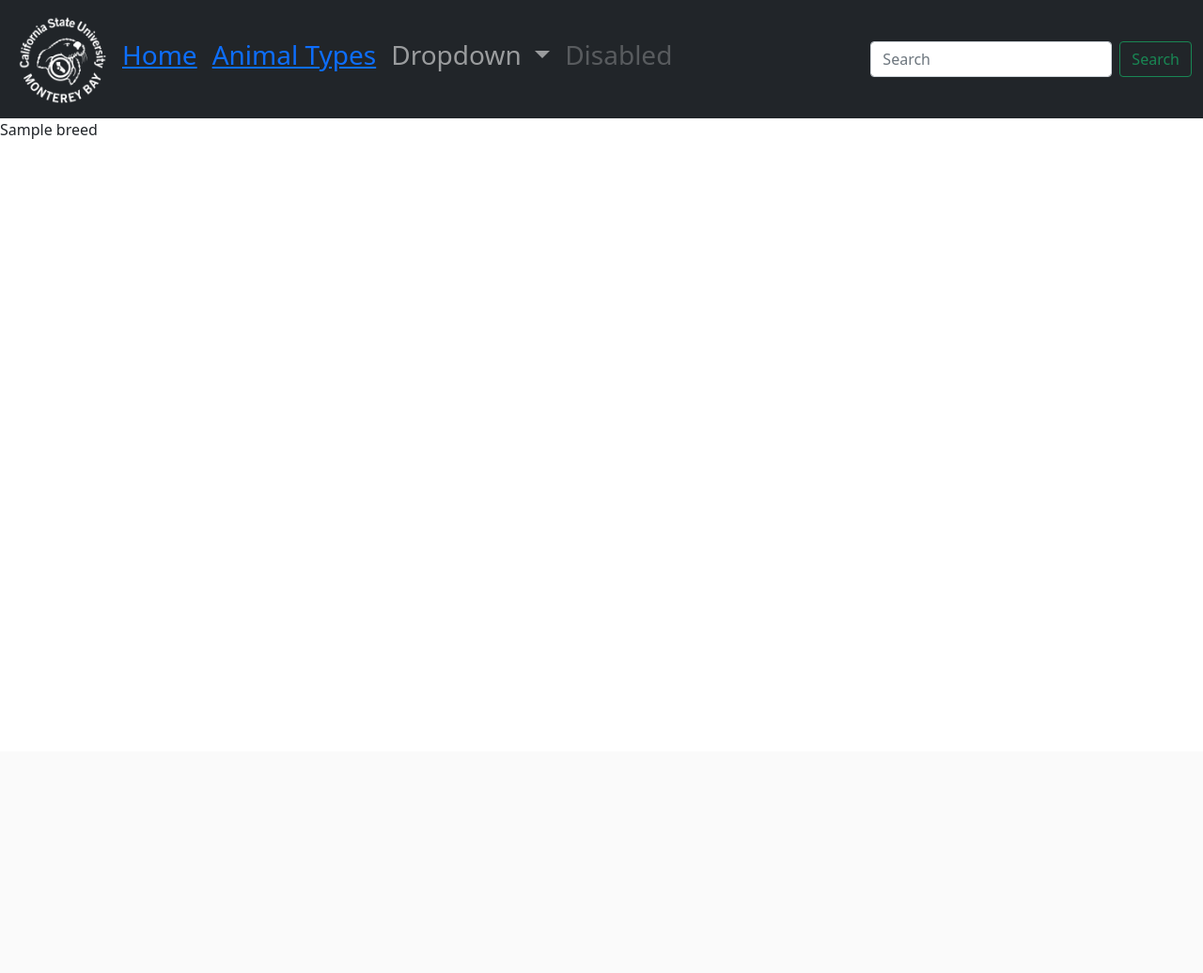
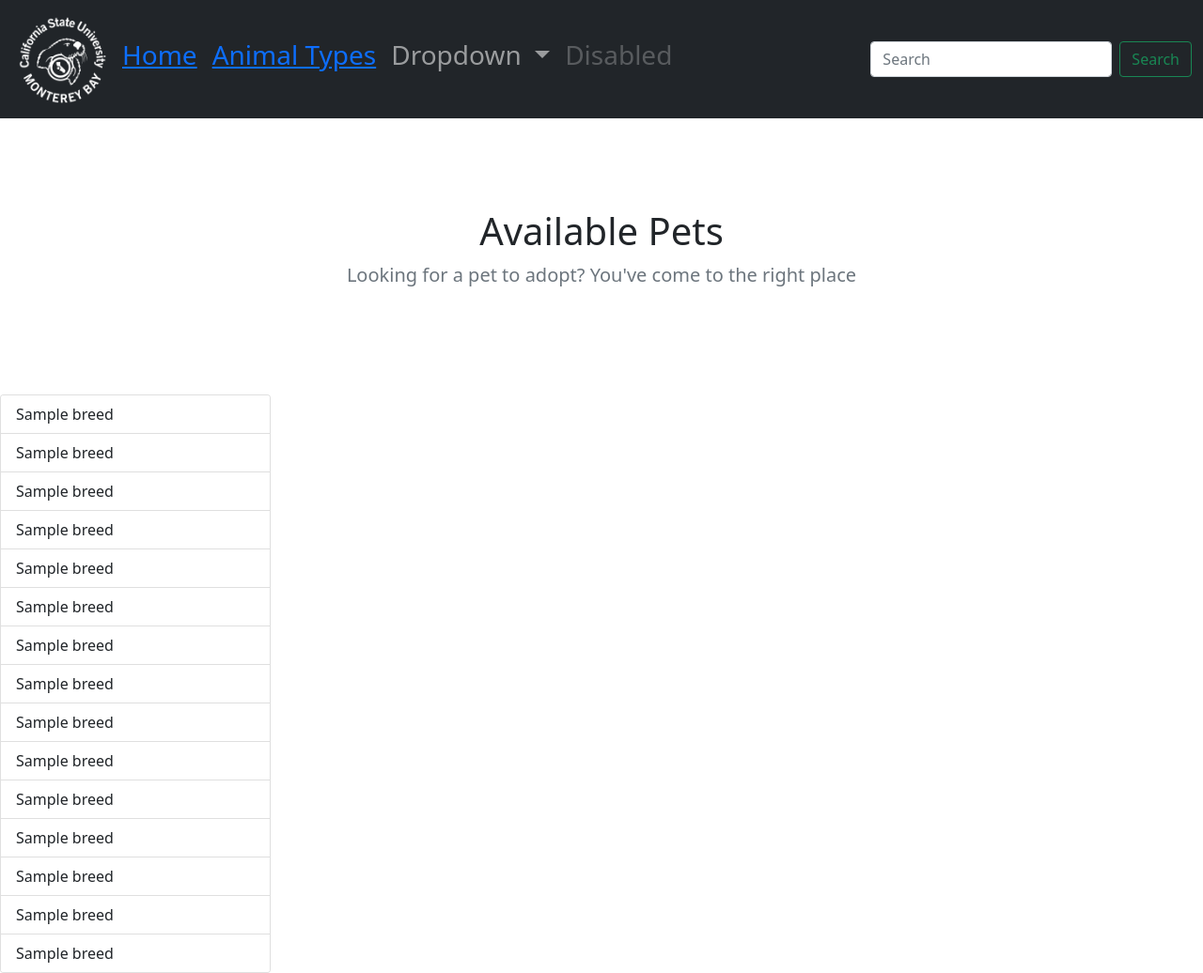
Before and after one commit to BreAmazinn/CST205_Project, a Flask app: template templates/animalBreed.html in a window 1280 px wide. Shown: the whole page at 94% size. Before the commit the page ends 148 px from the top, so only its background shows below. Run offline with Flask 2, Linux system fonts and the light colour scheme; the template is opened without the code that fills it: most values are stand-ins (such as "Sample title", 1, 10 or a date in 2020); parts of the project's set-up code (start-up, migrations or seed data) failed here and were passed over; some libraries are stand-ins or nearby versions.

Commit message:
for loops and conditional statements

```diff
--- a/main.py
+++ b/main.py
@@ -64,7 +64,7 @@ def breedPage(variable):
     breedResponse = requests.get(breed_url, headers=header)
     r3 = breedResponse.json()
 
-    return render_template('animalBreed.html', breed = r3)
+    return render_template('animalBreed.html', type = variable, breed = r3, animals = r1)
 
 # ------ Necessary for the application to open once you run the python file ------
 if __name__ == "__main__":
--- a/static/styles.css
+++ b/static/styles.css
@@ -7,7 +7,8 @@
     height: auto;
     width: auto;
 }
-#middle {
-    margin-right: 500px;
+#midcard {
 
+    text-align: center;
+    position: relative;
 }
--- a/templates/animalBreed.html
+++ b/templates/animalBreed.html
@@ -52,7 +52,44 @@
       </nav>
 <!----------------------------------------------------------- Main Interface ----------------------------------------------------------->
 <main>
-    {{breed}}
+
+    <section class="py-5 text-center container">
+        <div class="row py-lg-5">
+          <div class="col-lg-6 col-md-8 mx-auto">
+            <h1 class="fw-light">Available Pets</h1>
+            <p class="lead text-muted">Looking for a pet to adopt? You've come to the right place</p>
+
+          </div>
+        </div>
+      </section>
+
+    <div class="card" style="width: 18rem;">
+        <ul class="list-group list-group-flush">
+
+            {% for i in range(15) %}
+            <li class="list-group-item">{{breed['breeds'][i]['name']}}</li>
+            {% endfor %}
+
+        </ul>
+      </div>
+
+      {% for i in range(2) %}
+        {% if animals['animals'][i]['type'] == type %}
+            <div class="card" id= 'midcard' style="width: 18rem;">
+              {%if animals['animals'][i]['photos'] != None %}
+                <img class="card-img-top" src="{{animals['animals'][i]['photos'][0]['large']}}" alt="pet">
+              {% else %}
+                <img class="card-img-top" src="/static/images/emptyPhoto.jpg" alt="pet">
+              {% endif %}
+                <div class="card-body">
+                  <p class="card-text">{{animals['animals'][i]['name']}} </p>
+                </div>
+              </div>
+            </div>
+            {% endif %}
+      {% endfor %}
+
+
 </main>
 
 
--- a/templates/index.html
+++ b/templates/index.html
@@ -175,7 +175,6 @@
           </div>
           <div class="col">
             <div class="card shadow-sm">
-              <img class="image__img" src="{{animals['animals'][0]['photos'][0]['large']}}" alt="dog">
               <div class="card-body">
                 <p class="card-text">Pet Description goes here</p>
                 <div class="d-flex justify-content-between align-items-center">
```
Also changed, not shown: static/images/emptyPhoto.jpg (added).
